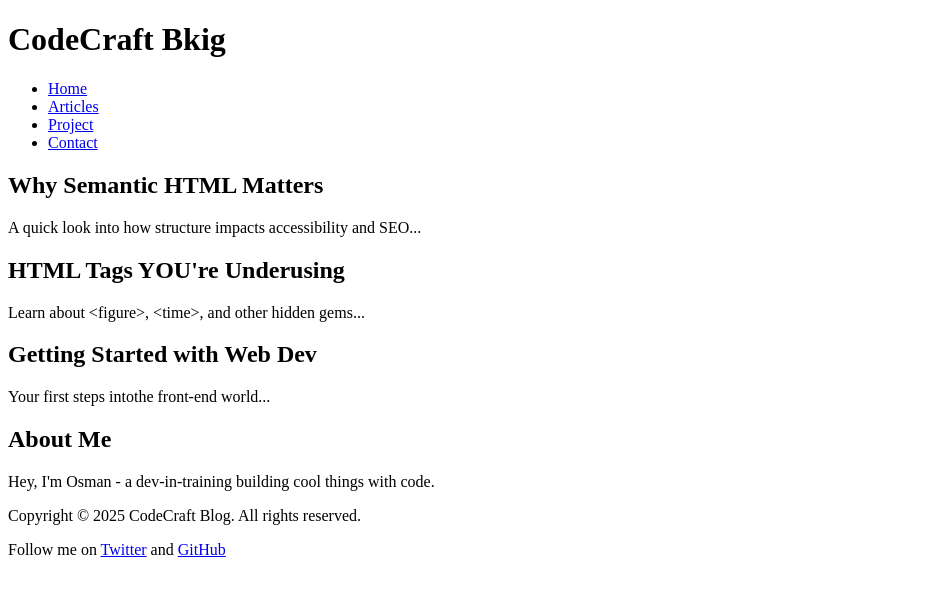
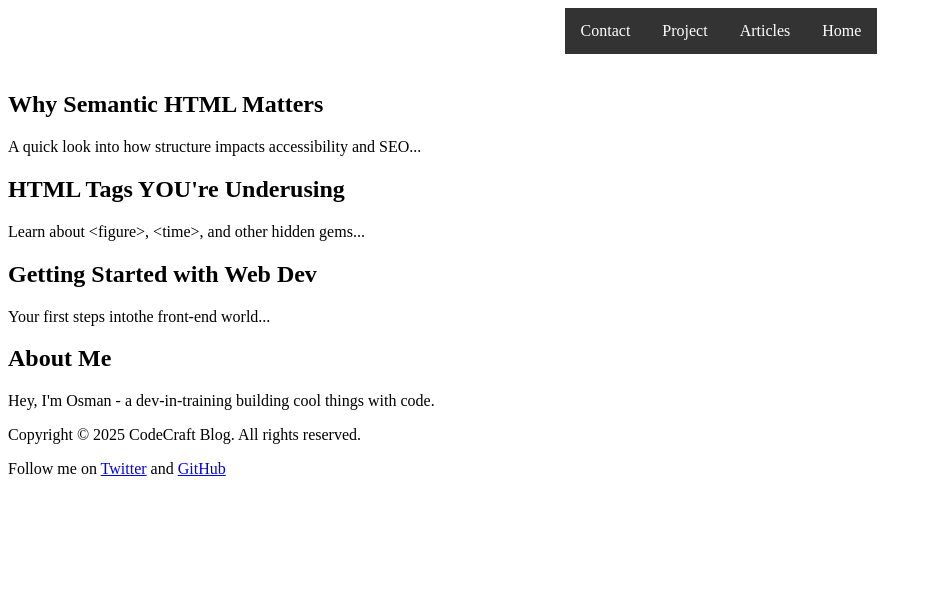
Before and after one commit to omaddow/12-weeks-front-end-challenge, a plain HTML site: page o1_blog/index.html in a window 1280 px wide. Shown: the whole page, without its empty margins (0-932 px from the left). Drawn offline with Linux system fonts and the light colour scheme.

Commit message:
Delivering a wicked with alot of bugs. But added external css file.

```diff
--- a/o1_blog/index.html
+++ b/o1_blog/index.html
@@ -4,13 +4,14 @@
     <head>
         <meta charset="UTF-8">
         <meta name="viewport" content="width=device-width, initial-scale=1.0">
+        <link rel="stylesheet" href="styles/style.css">
         <title>Blog</title>
     </head>
 
     <body>
 
         <header>
-            <h1>CodeCraft Bkig</h1>
+            <h1>CodeCraft Blog</h1>
             <nav>
                 <ul>
                     <li><a href="#">Home</a></li>
--- /dev/null
+++ b/o1_blog/styles/style.css
@@ -0,0 +1,37 @@
+header {
+    display: flex;
+    justify-content: center;
+    align-items: space-between;
+}
+
+header h1 {
+    font-size: 24px;
+    margin-top: 20px;
+    color: white;
+
+}
+
+nav ul {
+    list-style-type: none;
+    margin: 0;
+    padding: 0;
+    overflow: hidden;
+    background-color: #333;
+  }
+
+  li {
+    float: right;
+  }
+
+  li a {
+    display: block;
+    color: white;
+    text-align: center;
+    padding: 14px 16px;
+    text-decoration: none;
+  }
+
+  /* Change the link color to #111 (black) on hover */
+  li a:hover {
+    background-color: #111;
+  }
```
